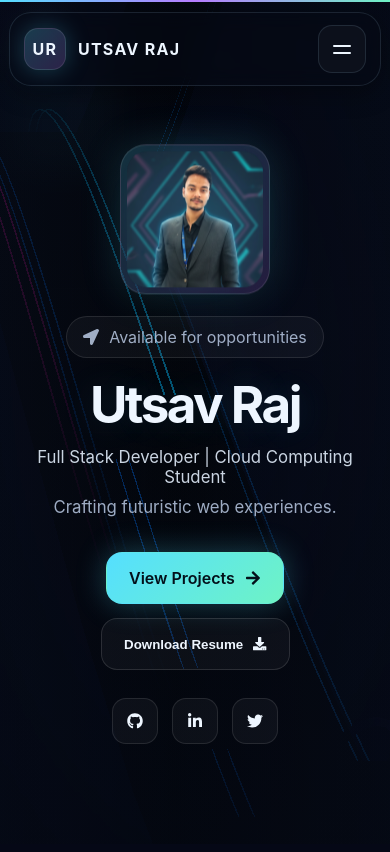
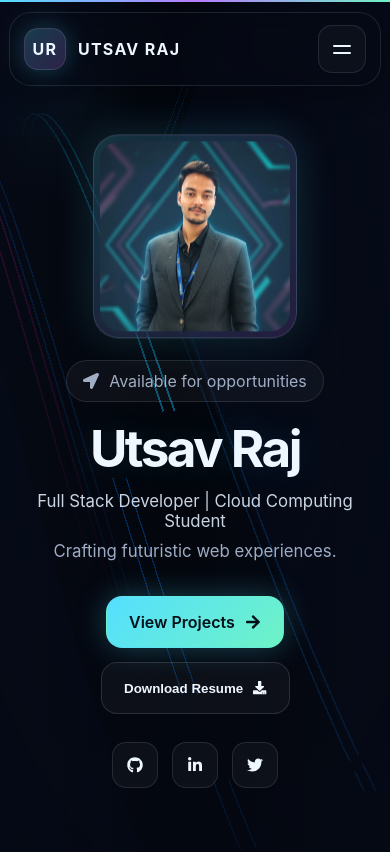
Before and after one commit to utsav-18/New_Portfolio-, a React (Vite) app: page / in a window 390 px wide. Shown: the top 852 px of the page. Built offline with nearby package versions, Linux system fonts and the light colour scheme.

Commit message:
New optimization

```diff
--- a/src/App.css
+++ b/src/App.css
@@ -259,8 +259,8 @@ img {
 
 .hero-portrait-frame {
     position: relative;
-    width: 192px;
-    height: 192px;
+    width: 260px;
+    height: 260px;
     padding: 6px;
     border-radius: 32px;
     background: linear-gradient(135deg, rgba(85, 223, 255, 0.2), rgba(182, 124, 255, 0.18));
@@ -894,8 +894,8 @@ img {
     }
 
     .hero-portrait-frame {
-        width: 150px;
-        height: 150px;
+        width: 204px;
+        height: 204px;
         border-radius: 26px;
     }
 
```
